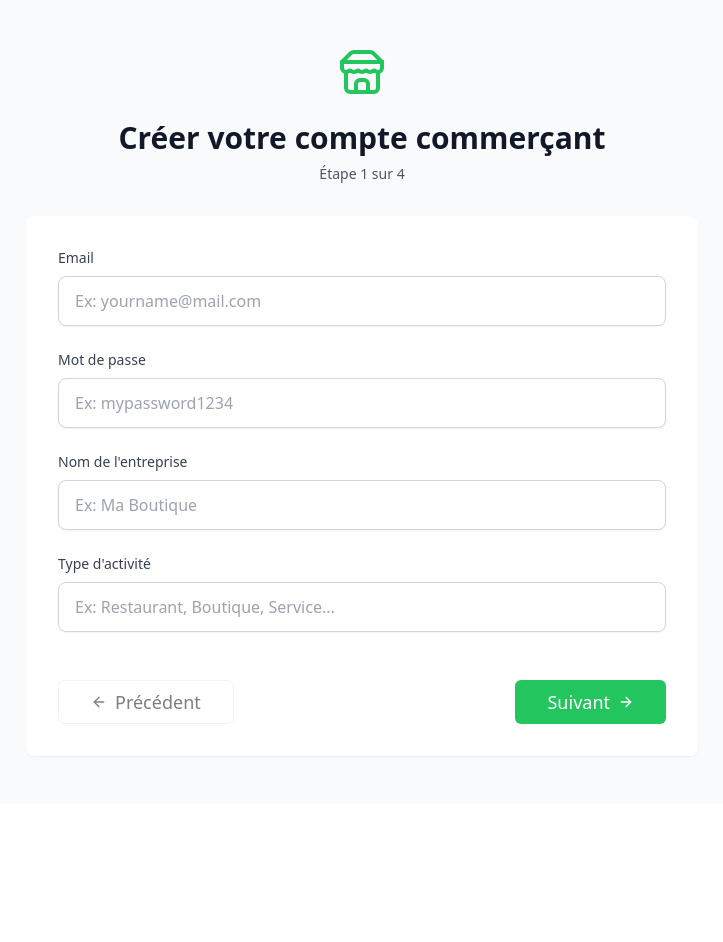
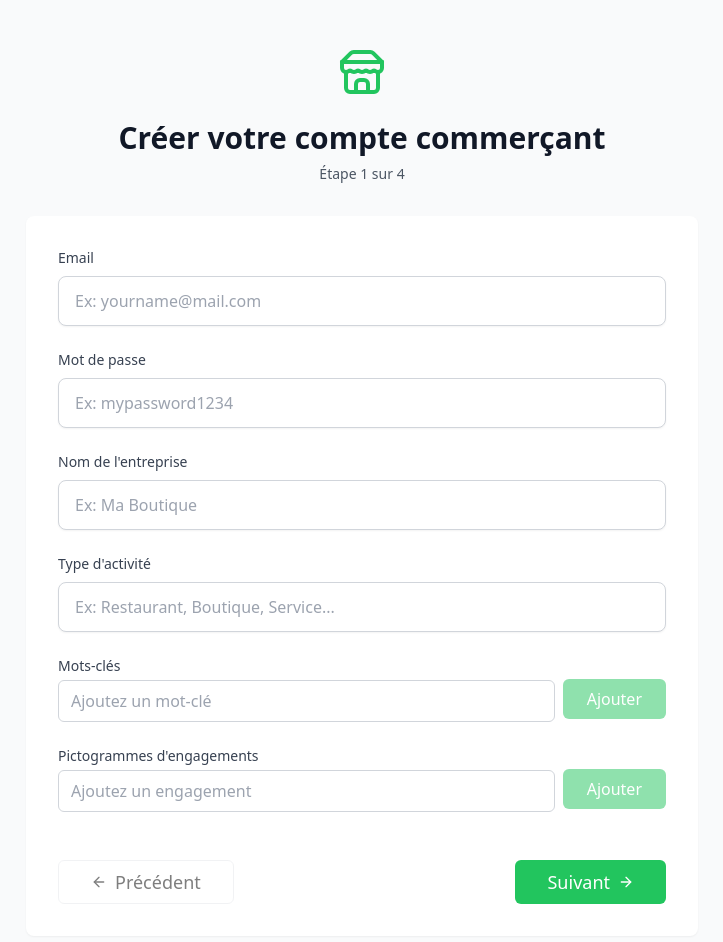
Before and after one commit to ManonDerydt/naymo-mvp-v1, a React (Vite) app: page /merchant/register in a window 1280 px wide. Shown: the top 942 px of the page, without its empty margins (278-1001 px from the left). Before the commit the page ends 804 px from the top, so only its background shows below. Built offline with nearby package versions, Linux system fonts and the light colour scheme.

Commit message:
ajout des mots-clés et des pictogrammes d'engagements dans le formulaire et enregistrement dans la BDD

```diff
--- a/src/pages/merchant/RegisterSteps.tsx
+++ b/src/pages/merchant/RegisterSteps.tsx
@@ -13,7 +13,7 @@ const steps = [
   {
     id: 'business',
     title: 'Information entreprise',
-    fields: ['email', 'password', 'company_name', 'business_type'],
+    fields: ['email', 'password', 'company_name', 'business_type', 'keywords', 'commitments'],
   },
   {
     id: 'owner',
@@ -40,6 +40,8 @@ const RegisterSteps = () => {
     password: '',
     company_name: '',
     business_type: '',
+    keywords: [],
+    commitments: [],
     owner_name: '',
     owner_birthdate: '',
     address: '',
@@ -91,6 +93,8 @@ const RegisterSteps = () => {
         email: formData.email,
         company_name: formData.company_name,
         business_type: formData.business_type,
+        keywords: formData.keywords,
+        commitments: formData.commitments,
         owner_name: formData.owner_name,
         owner_birthdate: formData.owner_birthdate,
         address: formData.address,
@@ -195,7 +199,35 @@ const RegisterSteps = () => {
   )
 }
 
-const BusinessInfoStep = ({ formData, onChange }: StepProps) => (
+const BusinessInfoStep = ({ formData, onChange }: StepProps) => {
+  const [newKeyword, setNewKeyword] = useState('')
+  const [newCommitment, setNewCommitment] = useState('')
+
+  const handleAddKeyword = () => {
+    if (newKeyword && !formData.keywords.includes(newKeyword)) {
+      onChange({
+        target: {
+          name: 'keywords',
+          value: [...formData.keywords, newKeyword],
+        },
+      })
+      setNewKeyword('') // Réinitialiser le champ de texte
+    }
+  }
+
+  const handleAddCommitment = () => {
+    if (newCommitment && !formData.keywords.includes(newCommitment)) {
+      onChange({
+        target: {
+          name: 'commitments',
+          value: [...formData.commitments, newCommitment],
+        },
+      })
+      setNewCommitment('') // Réinitialiser le champ de texte
+    }
+  }
+
+  return (
     <div className="space-y-6">
       <Input
         label="Email"
@@ -225,8 +257,56 @@ const BusinessInfoStep = ({ formData, onChange }: StepProps) => (
         onChange={onChange}
         placeholder="Ex: Restaurant, Boutique, Service..."
       />
+      {/* Ajout des mots clés */}
+      <div>
+        <label className="block text-sm font-medium text-gray-700">Mots-clés</label>
+        <div className="flex items-center space-x-2">
+          <input
+            type="text"
+            className="mt-1 block w-full px-3 py-2 border border-gray-300 rounded-md"
+            placeholder="Ajoutez un mot-clé"
+            value={newKeyword}
+            onChange={(e) => setNewKeyword(e.target.value)}
+          />
+          <Button type="button" onClick={handleAddKeyword} disabled={!newKeyword}>
+            Ajouter
+          </Button>
+        </div>
+        <ul className="mt-2 space-y-1">
+          {formData.keywords.map((keyword, index) => (
+            <li key={index} className="flex justify-between items-center">
+              <span>{keyword}</span>
+            </li>
+          ))}
+        </ul>
+      </div>
+      {/* Ajout des pictogrammes d'engagements */}
+      <div>
+      <label className="block text-sm font-medium text-gray-700">Pictogrammes d'engagements</label>
+        <div className="flex items-center space-x-2">
+          <input
+            type="text"
+            className="mt-1 block w-full px-3 py-2 border border-gray-300 rounded-md"
+            placeholder="Ajoutez un engagement"
+            value={newCommitment}
+            onChange={(e) => setNewCommitment(e.target.value)}
+          />
+          <Button type="button" onClick={handleAddCommitment} disabled={!newCommitment}>
+            Ajouter
+          </Button>
+        </div>
+        <ul className="mt-2 space-y-1">
+          {formData.commitments.map((commitment, index) => (
+            <li key={index} className="flex justify-between items-center">
+              <span>{commitment}</span>
+            </li>
+          ))}
+        </ul>
+      </div>
     </div>
   )
+}
+
 
 const OwnerInfoStep = ({ formData, onChange }: StepProps) => (
   <div className="space-y-6">
--- a/src/pages/merchant/Store.tsx
+++ b/src/pages/merchant/Store.tsx
@@ -45,7 +45,7 @@ const Store = () => {
       <div className="relative h-64 rounded-xl overflow-hidden">
         <img
           src={merchant && merchantData ? merchantData.cover_photo : "https://images.unsplash.com/photo-1441986300917-64674bd600d8"}
-          alt="Store cover"
+          alt={merchant && merchantData ? "" : "Store cover"}
           className="w-full h-full object-cover"
         />
         <div className="absolute inset-0 bg-gradient-to-t from-black/60 to-transparent" />
@@ -91,9 +91,17 @@ const Store = () => {
               <div className="flex items-center space-x-3">
                 <Tags className="w-5 h-5 text-gray-400" />
                 <div className="flex flex-wrap gap-2">
+                {merchant && merchantData && merchantData.keywords
+                  ? merchantData.keywords.map((keyword: string | undefined, index: number) => (
+                      <span key={index} className="px-2 py-1 bg-gray-100 rounded-full text-sm">{keyword}</span>
+                    ))
+                  : (
+                    <>
                       <span className="px-2 py-1 bg-gray-100 rounded-full text-sm">Bio</span>
                       <span className="px-2 py-1 bg-gray-100 rounded-full text-sm">Local</span>
                       <span className="px-2 py-1 bg-gray-100 rounded-full text-sm">Artisanal</span>
+                    </>
+                  )}
                 </div>
               </div>
             </div>
@@ -102,12 +110,17 @@ const Store = () => {
           <section className="bg-white p-6 rounded-lg shadow-sm">
             <h2 className="text-xl font-semibold mb-4">Engagements</h2>
             <div className="space-y-3">
-              {initialStoreData.commitments.map((commitment, index) => (
+              {merchant && merchantData && merchantData.commitments
+                  ? merchantData.commitments.map((commitment: string | undefined, index: number) => (
+                      <span key={index} className="px-2 py-1 bg-gray-100 rounded-full text-sm">{commitment}</span>
+                    ))
+                  : (
+                    initialStoreData.commitments.map((commitment, index) => (
                       <div key={index} className="flex items-center space-x-2">
                         <span className="w-2 h-2 bg-green-500 rounded-full" />
                         <span>{commitment}</span>
                       </div>
-              ))}
+              )))}
             </div>
           </section>
         </div>
```
Lines whose indentation alone changed are shown as unchanged.
